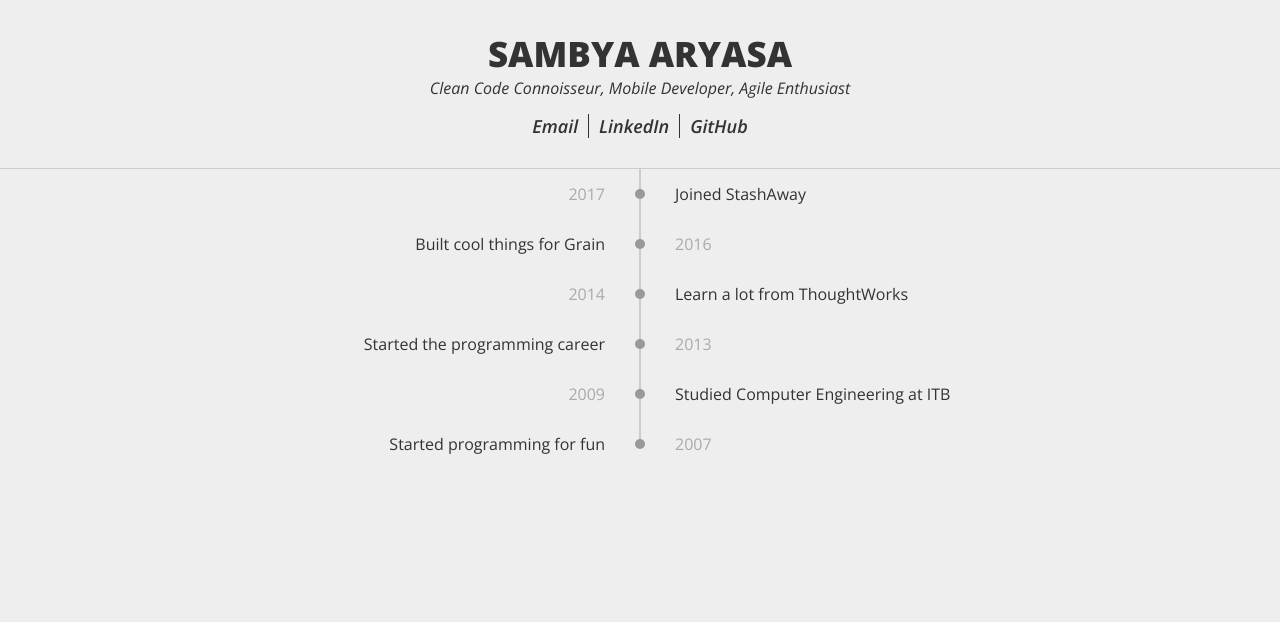
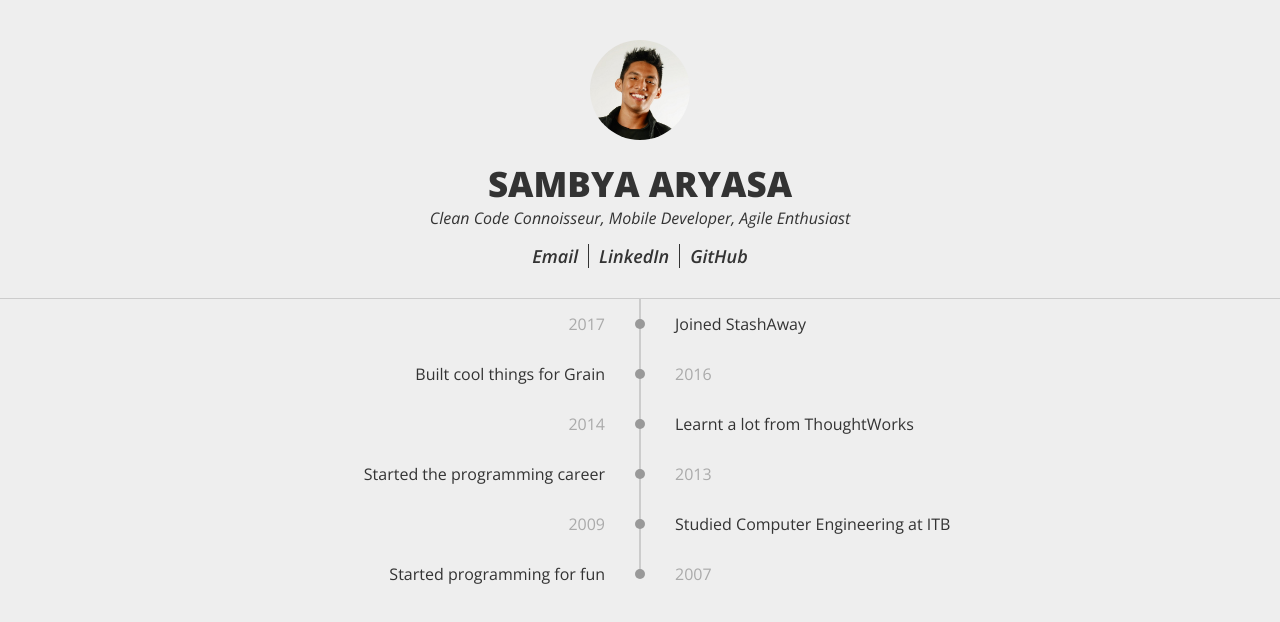
Before and after one commit to sbycrosz/sbycrosz.github.io, a website: page index.jade in a window 1280 px wide. Drawn offline with nearby package versions, Linux system fonts and the light colour scheme; files that its build step writes are made by us from their sources.

Commit message:
Add photo

```diff
--- a/index.jade
+++ b/index.jade
@@ -12,6 +12,7 @@ html
   body
     main.container
       section.bio
+        .mugshot
         h1 Sambya Aryasa
         h2 Clean Code Connoisseur, Mobile Developer, Agile Enthusiast
         .contact-info
@@ -28,7 +29,7 @@ html
             a.action(href='http://www.grain.com.sg', target='_blank') Built cool things for Grain
           li.timeline-item
             span.year 2014
-            a.action(href='http://www.thoughtworks.com', target='_blank') Learn a lot from ThoughtWorks
+            a.action(href='http://www.thoughtworks.com', target='_blank') Learnt a lot from ThoughtWorks
           li.timeline-item
             span.year 2013
             a.action(href='http://www.icehousecorp.com', target='_blank') Started the programming career
--- a/styles/app.styl
+++ b/styles/app.styl
@@ -28,6 +28,14 @@ a
 .bio
   padding 30px 0
   text-align center
+
+  .mugshot
+    margin: 10px auto 20px
+    width: 100px
+    height: 100px
+    border-radius: 150px
+    background: url("../assets/photo.jpg") no-repeat center
+    background-size: 100px
 
   h1
     text-transform uppercase
```
Also changed, not shown: assets/photo.jpg (added).
